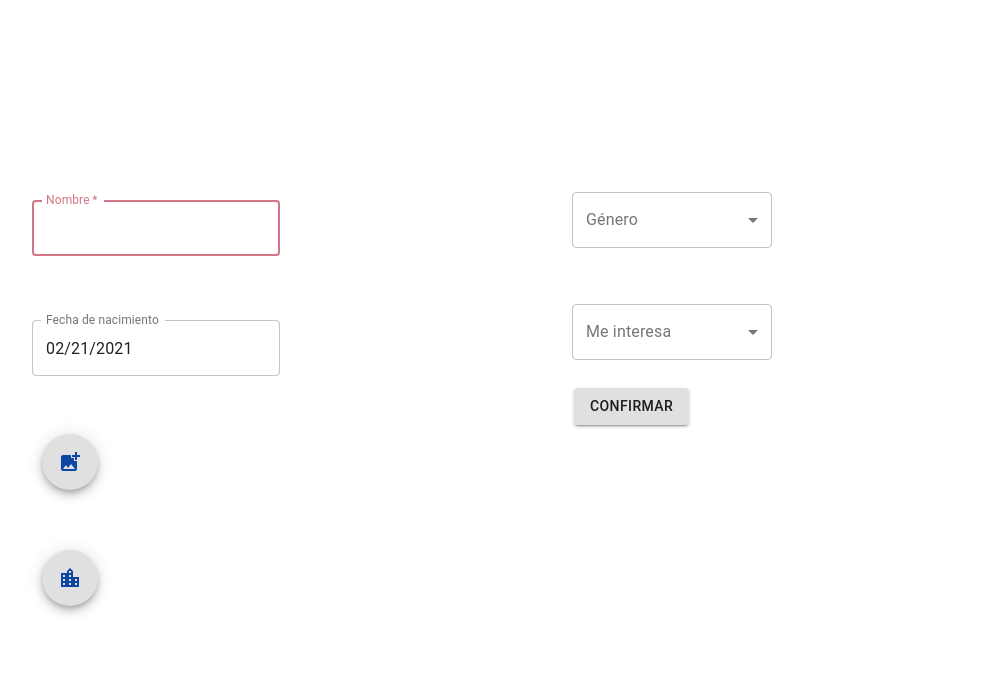
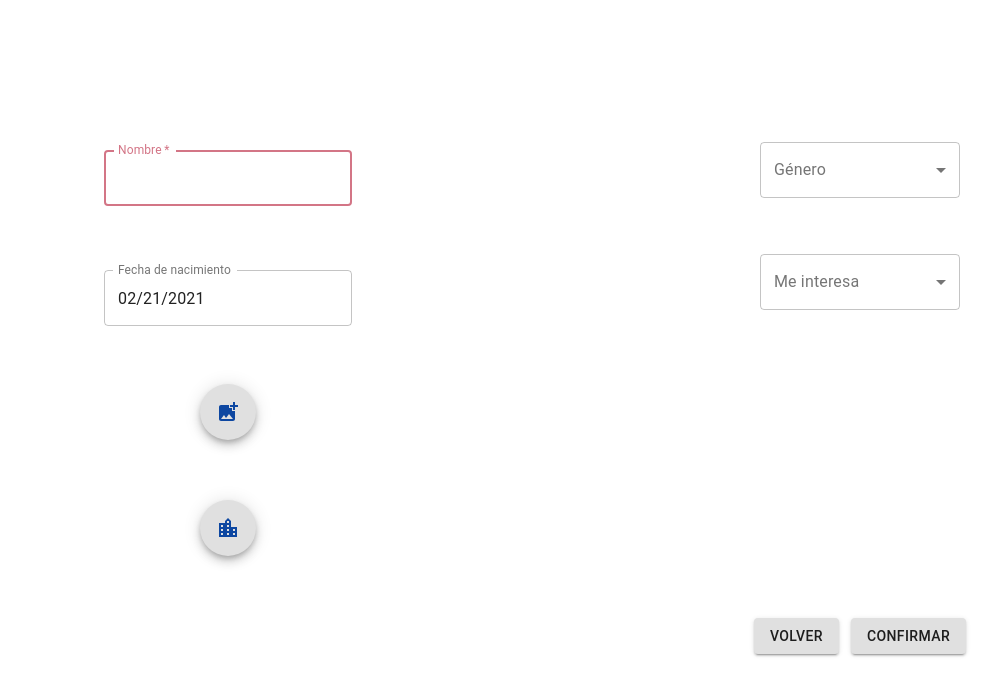
Before and after one commit to DAW-ESFOT/frontend-policrushes, a Next.js app: page / in a window 1280 px wide. Both pictures are taken after typing "name@example.com", "Sample123", "Sample" into the empty fields and a click on the button "REGISTRARSE". Shown: the top 696 px of the page, without its empty margins (96-1094 px from the left). Built offline with nearby package versions, Linux system fonts and the light colour scheme.

Commit message:
Screen switching feature, css

```diff
--- a/src/components/CredentialsForm.js
+++ b/src/components/CredentialsForm.js
@@ -39,7 +39,7 @@ const useStyles = makeStyles((theme) => ({
   },
 }));
 
-export default function CredentialsForm({ handleRegister }) {
+export default function CredentialsForm({ switchScreen }) {
   const classes = useStyles();
   const { register, handleSubmit, watch, errors } = useForm();
   const onSubmit = (data) => console.log(data);
@@ -118,7 +118,7 @@ export default function CredentialsForm({ handleRegister }) {
             variant="contained"
             color="primary"
             className={classes.submit}
-            onClick={handleRegister}
+            onClick={switchScreen}
           >
             Registrarse
           </Button>
--- a/src/components/PreferencesForm.js
+++ b/src/components/PreferencesForm.js
@@ -16,8 +16,8 @@ import blue from "@material-ui/core/colors/blue";
 import { MuiPickersUtilsProvider, DatePicker } from "@material-ui/pickers";
 
 const useStyles = makeStyles((theme) => ({
-  form: {
-    margin:"auto 100px"
+  root: {
+    padding: "auto 100px",
   },
   formControl: {
     margin: theme.spacing(1),
@@ -26,18 +26,14 @@ const useStyles = makeStyles((theme) => ({
   field: {
     margin: 20,
   },
-  slice: {
-  },
   button: {
     color: blue[900],
     margin: 10,
   },
-  confirm:{
-    marginLeft:30 ,
-  }
+  confirm: {},
 }));
 
-export default function PreferencesForm() {
+export default function PreferencesForm({switchScreen}) {
   const classes = useStyles();
   const [selectedDate, setSelectedDate] = React.useState(new Date());
 
@@ -65,12 +61,11 @@ export default function PreferencesForm() {
 
   return (
     <Grid classes={classes.root} container>
-      <Grid container className={classes.form}>
+      <Grid container>
         <Grid
           container
           direction="column"
-          alignItems="left"
-          className={classes.slice}
+          alignItems="center"
           item
           xs={12}
           sm={6}
@@ -113,8 +108,7 @@ export default function PreferencesForm() {
         <Grid
           container
           direction="column"
-          alignItems="left"
-          className={classes.slice}
+          alignItems="center"
           item
           xs={12}
           sm={6}
@@ -150,9 +144,38 @@ export default function PreferencesForm() {
               </Select>
             </FormControl>
           </Grid>
-          <Grid className={classes.confirm}>
-            <Button variant="contained">Confirmar</Button>
-          </Grid>
+        </Grid>
+      </Grid>
+
+      <Grid
+        container
+        alignItems="center"
+        style={{ height: 100, width: "100%" }}
+      >
+        <Grid
+          container
+          direction="column"
+          alignItems="center"
+          item
+          xs={12}
+          sm={6}
+        ></Grid>
+        <Grid
+          container
+          direction="row"
+          justify="center"
+          alignItems="center"
+          item
+          xs={12}
+          sm={6}
+        >
+          <Button onClick={switchScreen} variant="contained" style={{ marginRight: 12 }}>
+            Volver
+          </Button>
+
+          <Button variant="contained">
+            Confirmar
+          </Button>
         </Grid>
       </Grid>
     </Grid>
--- a/src/pages/register.js
+++ b/src/pages/register.js
@@ -5,16 +5,17 @@ import PreferencesForm from "../components/PreferencesForm";
 export default function Register() {
   const [step, setStep] = useState("credentials");
 
-  const handleRegister = () => {
-    setStep("preferences");
+  const switchScreen = () => {
+    const newStep = step == "credentials" ? "preferences" : "credentials";
+    setStep(newStep);
   };
 
   return (
     <>
       {step === "credentials" ? (
-        <CredentialsForm handleRegister={handleRegister} />
+        <CredentialsForm switchScreen={switchScreen} />
       ) : (
-        <PreferencesForm />
+        <PreferencesForm switchScreen={switchScreen} />
       )}
     </>
   );
```
